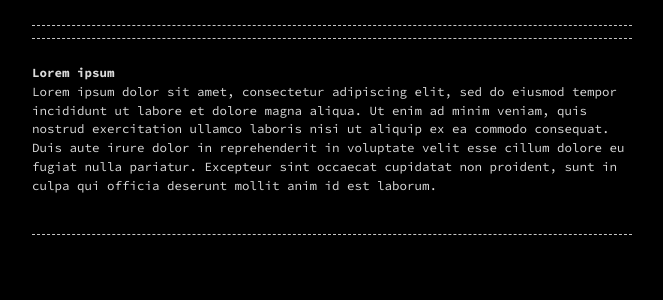
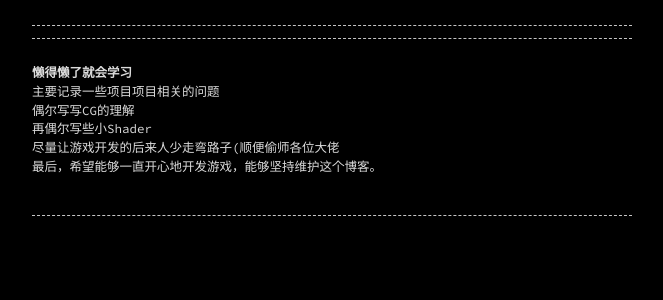
Before and after one commit to Tcyily/Tcyily.github.io, a Jekyll site: the page built from index.md, in a window 1280 px wide. Shown: the top 300 px of the page, without its empty margins (308-971 px from the left). Built offline with Jekyll 4.4.1, drawn with Linux system fonts in a browser that asks for light colours.

Commit message:
Update index.md

```diff
--- a/index.md
+++ b/index.md
@@ -4,6 +4,11 @@
 permalink: /
 ---
 
-# Lorem ipsum
+# 懒得懒了就会学习
 
-Lorem ipsum dolor sit amet, consectetur adipiscing elit, sed do eiusmod tempor incididunt ut labore et dolore magna aliqua. Ut enim ad minim veniam, quis nostrud exercitation ullamco laboris nisi ut aliquip ex ea commodo consequat. Duis aute irure dolor in reprehenderit in voluptate velit esse cillum dolore eu fugiat nulla pariatur. Excepteur sint occaecat cupidatat non proident, sunt in culpa qui officia deserunt mollit anim id est laborum.
+主要记录一些项目项目相关的问题
+偶尔写写CG的理解
+再偶尔写些小Shader
+尽量让游戏开发的后来人少走弯路子(顺便偷师各位大佬
+
+最后，希望能够一直开心地开发游戏，能够坚持维护这个博客。
```
